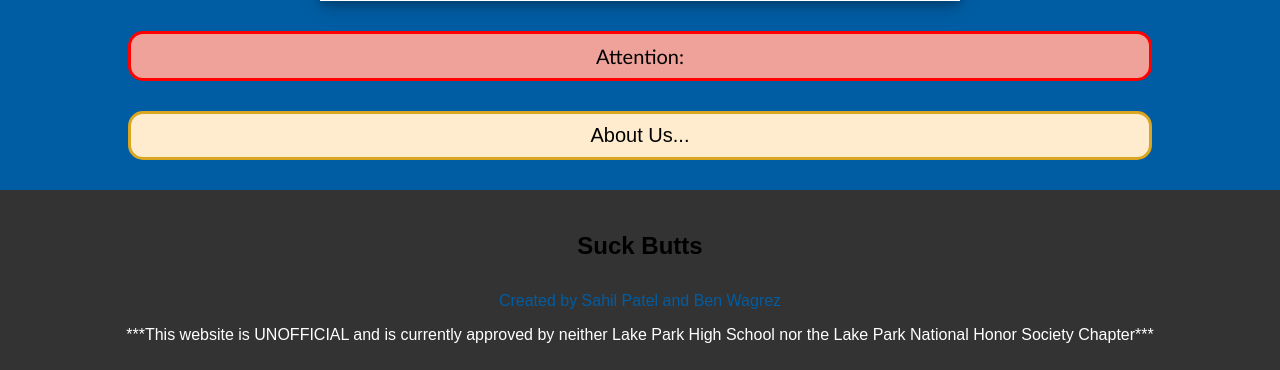
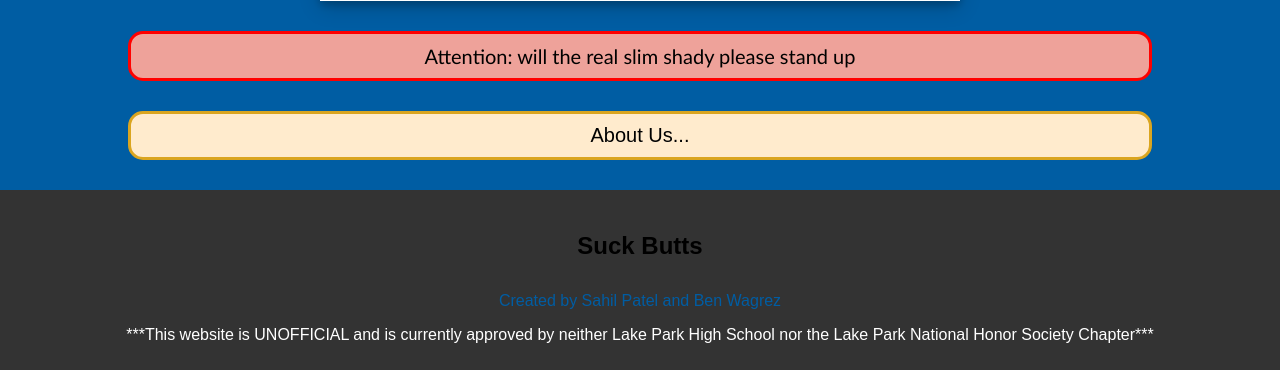
Before and after one commit to TheAetherGod/CodeDay2018, a PHP site: page /homePage.php in a window 1280 px wide. Shown: the part 743-1113 px from the top of the page. Run offline with PHP 8.4, Linux system fonts and the light colour scheme; the visitor is signed in with stand-in values (Sample User, id 1); data that the repository does not hold is empty; some libraries are stand-ins or nearby versions.

Commit message:
slim shady

```diff
--- a/homePage.php
+++ b/homePage.php
@@ -36,7 +36,7 @@
 
 		<!--Home Page Panels-->
 		<div id = "importantInfo" class = "urgent panel">
-			<p class = "urgentText">Attention:</p>
+			<p class = "urgentText">Attention: will the real slim shady please stand up</p>
 			<p class = "urgentText"></p>
 		</div>
 		<div id = "aboutUs" class = "classic panel">
```
